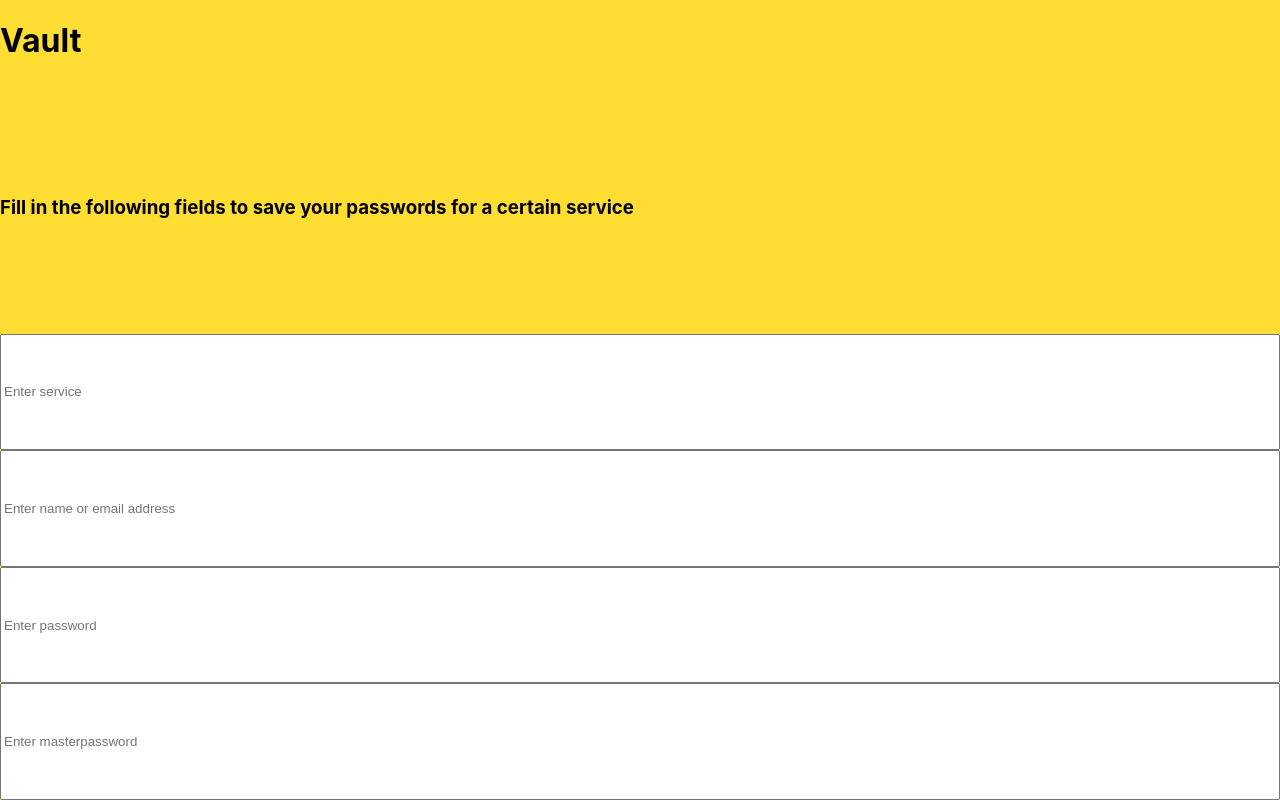
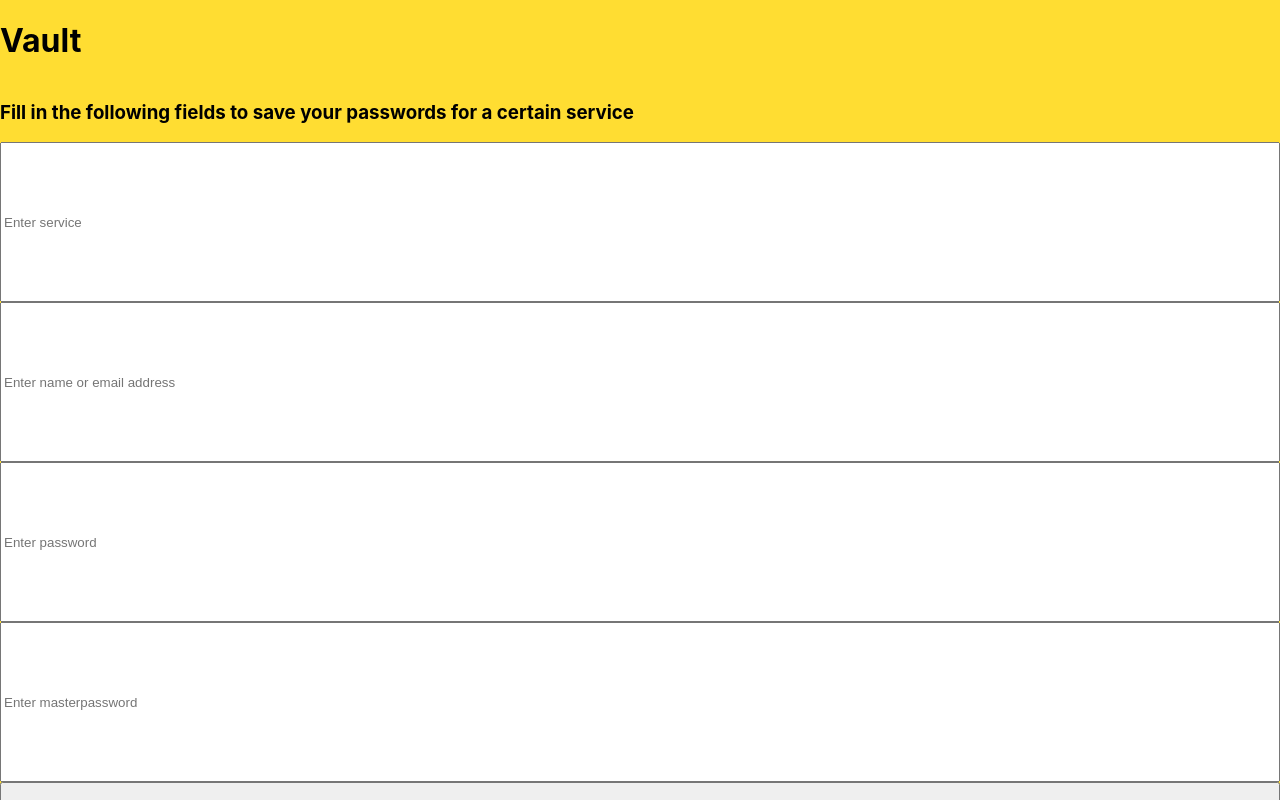
Before and after one commit to leonie-bu/vault, a React (Vite) app: page /add in a window 1280 px wide. Built offline with nearby package versions, Linux system fonts and the light colour scheme.

Commit message:
✨ Create function AddService & update html structure

```diff
--- a/src/app/pages/AddService/AddService.tsx
+++ b/src/app/pages/AddService/AddService.tsx
@@ -1,7 +1,29 @@
-import React from 'react';
+import React, { useState } from 'react';
 import styles from './AddService.module.css';
 
 export default function AddService(): JSX.Element {
+  const [service, setService] = useState<string>('');
+  const [name, setName] = useState<string>('');
+  const [password, setPassword] = useState<string>('');
+  const [masterpassword, setMasterpassword] = useState<string>('');
+
+  async function handleSubmit(event: React.FormEvent<HTMLFormElement>) {
+    event.preventDefault();
+    const newCredential = {
+      service: service,
+      name: name,
+      password: password,
+    };
+    await fetch('/api/credentials', {
+      method: 'POST',
+      headers: {
+        'Content-Type': 'application/json',
+        Authorization: masterpassword,
+      },
+      body: JSON.stringify(newCredential),
+    });
+  }
+
   return (
     <main className={styles.container}>
       <h1>Vault</h1>
@@ -9,10 +31,40 @@ export default function AddService(): JSX.Element {
         Fill in the following fields to save your passwords for a certain
         service
       </h3>
-      <input className={styles.input} placeholder={'Enter service'} />
-      <input placeholder={'Enter name or email address'} />
-      <input placeholder={'Enter password'} />
-      <input placeholder={'Enter masterpassword'} />
+      <form
+        className={styles.container}
+        onSubmit={(event) => handleSubmit(event)}
+      >
+        <input
+          placeholder={'Enter service'}
+          type="text"
+          value={service}
+          onChange={(event) => setService(event.target.value)}
+          required
+        />
+        <input
+          placeholder={'Enter name or email address'}
+          type="text"
+          value={name}
+          onChange={(event) => setName(event.target.value)}
+          required
+        />
+        <input
+          placeholder={'Enter password'}
+          type="password"
+          value={password}
+          onChange={(event) => setPassword(event.target.value)}
+          required
+        />
+        <input
+          placeholder={'Enter masterpassword'}
+          type="password"
+          value={masterpassword}
+          onChange={(event) => setMasterpassword(event.target.value)}
+          required
+        />
+        <input className={styles.submit} value={'Submit'} type="submit" />
+      </form>
     </main>
   );
 }
```
